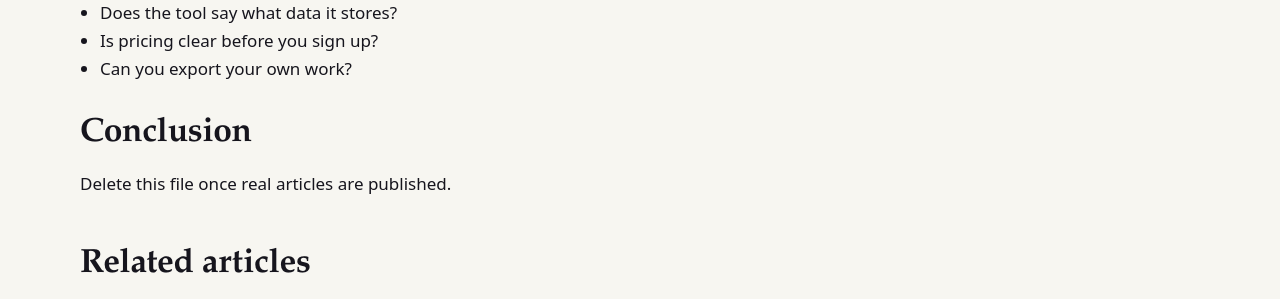
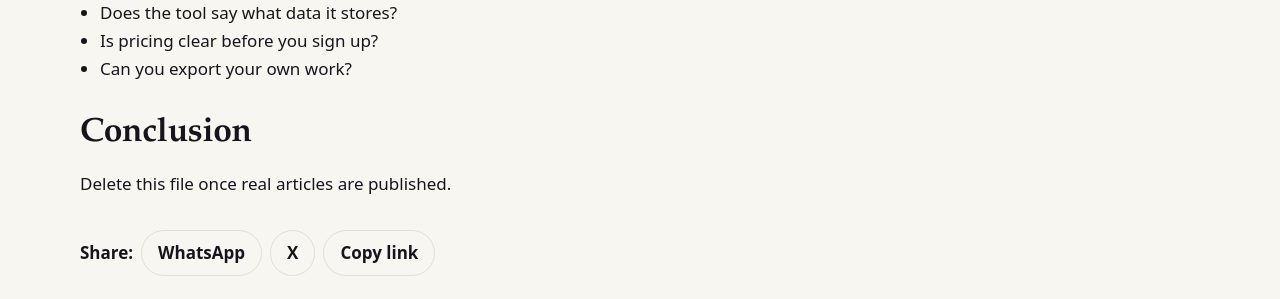
Before and after one commit to rabindrahansda2004-design/techorbit, an Astro site: page /articles/sample-ai-tools in a window 1280 px wide. Shown: the part 624-923 px from the top of the page. Built offline with nearby package versions, Linux system fonts and the light colour scheme; Astro itself is replaced by a stand-in of ours.

Commit message:
Add article schema, breadcrumb schema and share buttons

```diff
--- a/src/pages/articles/[slug].astro
+++ b/src/pages/articles/[slug].astro
@@ -2,6 +2,7 @@
 import { getCollection, render } from 'astro:content';
 import BaseLayout from '../../layouts/BaseLayout.astro';
 import { categories } from '../../data/categories.js';
+import { SITE } from '../../data/site.js';
 
 export async function getStaticPaths() {
   const all = await getCollection('articles', ({ data }) => !data.draft);
@@ -17,8 +18,38 @@ const related = all
   .filter((a) => a.id !== entry.id)
   .sort((a, b) => Number(b.data.category === d.category) - Number(a.data.category === d.category) || b.data.pubDate - a.data.pubDate)
   .slice(0, 3);
+
+const url = `${SITE.url}/articles/${entry.id}/`;
+const publisher = { '@type': 'Organization', name: SITE.name, url: SITE.url };
+const schema = [
+  {
+    '@context': 'https://schema.org',
+    '@type': 'Article',
+    headline: d.title,
+    description: d.description,
+    datePublished: d.pubDate.toISOString(),
+    dateModified: (d.updatedDate ?? d.pubDate).toISOString(),
+    author: { '@type': 'Organization', name: SITE.publisher },
+    publisher,
+    mainEntityOfPage: url,
+  },
+  {
+    '@context': 'https://schema.org',
+    '@type': 'BreadcrumbList',
+    itemListElement: [
+      { '@type': 'ListItem', position: 1, name: 'Home', item: SITE.url + '/' },
+      { '@type': 'ListItem', position: 2, name: cat?.name ?? 'Category', item: `${SITE.url}/category/${d.category}/` },
+      { '@type': 'ListItem', position: 3, name: d.title, item: url },
+    ],
+  },
+];
+const t = encodeURIComponent(d.title);
+const u = encodeURIComponent(url);
+const whatsapp = `https://wa.me/?text=${t}%20${u}`;
+const xshare = `https://twitter.com/intent/tweet?text=${t}&url=${u}`;
 ---
-<BaseLayout title={`${d.title} | TechOrbit`} description={d.description}>
+<BaseLayout title={`${d.title} | TechOrbit`} description={d.description} ogType="article">
+  <script is:inline type="application/ld+json" set:html={JSON.stringify(schema)} />
   <div id="progress" aria-hidden="true"></div>
   <article class="wrap article">
     <nav aria-label="Breadcrumb" class="crumbs">
@@ -28,6 +59,12 @@ const related = all
     <h1 style="margin-top:1rem">{d.title}</h1>
     <p class="meta">Published {date}</p>
     <div class="prose"><Content /></div>
+    <div class="share">
+      <strong>Share:</strong>
+      <a class="btn ghost" href={whatsapp} target="_blank" rel="noopener noreferrer">WhatsApp</a>
+      <a class="btn ghost" href={xshare} target="_blank" rel="noopener noreferrer">X</a>
+      <button id="copy" class="btn ghost" type="button">Copy link</button>
+    </div>
     {d.sources.length > 0 && (
       <section class="sources">
         <h2>Sources</h2>
@@ -58,6 +95,16 @@ const related = all
     }
     window.addEventListener('scroll', update, { passive: true });
     update();
+    const copy = document.getElementById('copy');
+    copy.addEventListener('click', async () => {
+      try {
+        await navigator.clipboard.writeText(location.href);
+        copy.textContent = 'Copied!';
+      } catch (e) {
+        copy.textContent = 'Press and hold the address bar to copy';
+      }
+      setTimeout(() => { copy.textContent = 'Copy link'; }, 2500);
+    });
   </script>
 </BaseLayout>
 <style>
@@ -68,6 +115,8 @@ const related = all
   .prose { max-width: var(--read); }
   .prose :global(h2) { margin-top: 2rem; }
   .prose :global(ul) { padding-left: 1.25rem; }
+  .share { max-width: var(--read); display: flex; flex-wrap: wrap; gap: .5rem; align-items: center; margin-top: 2rem; }
+  .share .btn { padding: .5rem 1rem; font: inherit; font-weight: 700; cursor: pointer; }
   .sources { max-width: var(--read); border-top: 1px solid var(--line); margin-top: 2rem; padding-top: 1rem; }
   .related { margin-top: 3rem; }
   .rel-grid { display: grid; gap: 1rem; }
```
